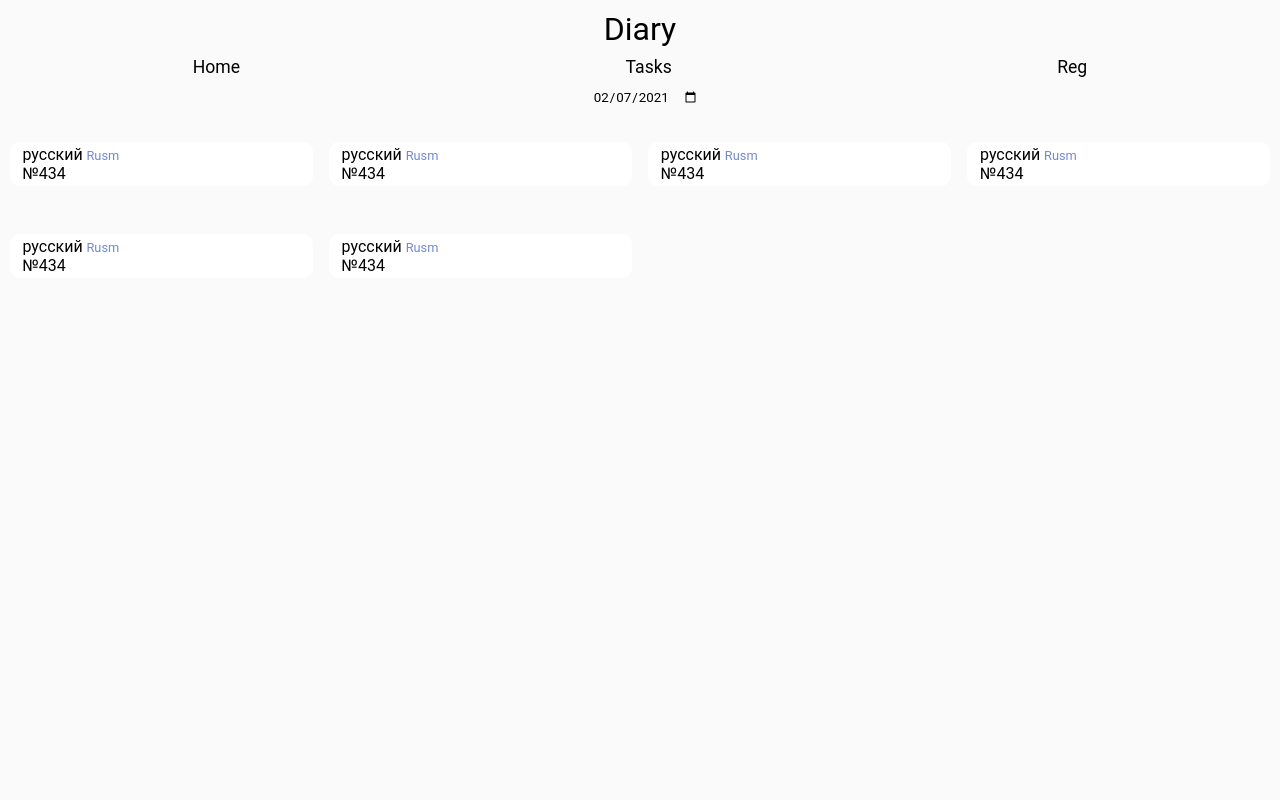
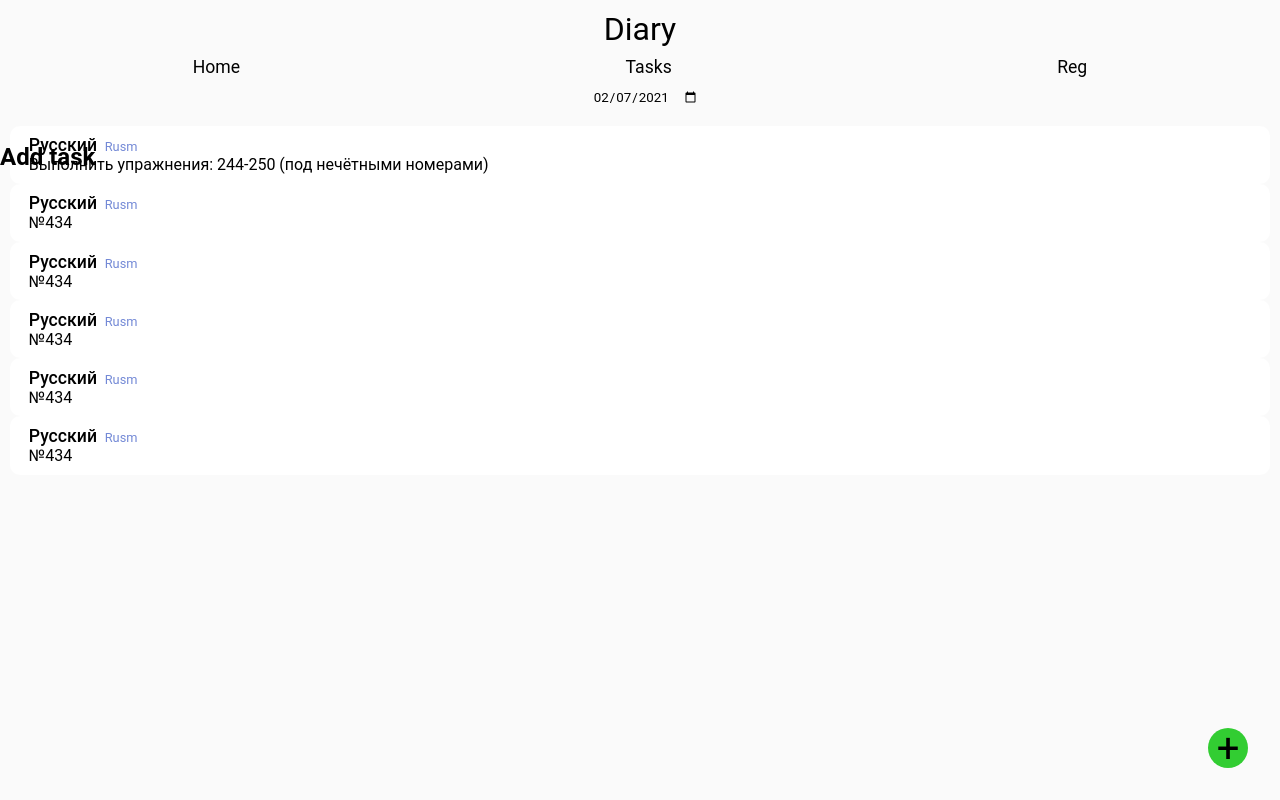
Before and after one commit to melnk300/diaryFront, a Vue app: page /tasks in a window 1280 px wide. Built offline with nearby package versions, Linux system fonts and the light colour scheme.

Commit message:
modified tasks

```diff
--- a/src/views/RegisterUser.vue
+++ b/src/views/RegisterUser.vue
@@ -41,12 +41,13 @@ export default {
     },
     registerUser: function () {
       if (this.password && this.name) {
-        axios.post(`${process.env.VUE_APP_HOST}:5000/api/reg`, {
+        axios.post(`http://${process.env.VUE_APP_HOST_CUSTOM}:5000/api/reg`, {
           name: this.name,
           password: this.password
-        }) //.then((res) => {
-        //   //  if (body.)
-        // })
+          // eslint-disable-next-line no-unused-vars
+        }).then((res) => {
+          localStorage.setItem('isReg', 1)
+        })
       }
     }
   }
--- a/src/views/Tasks.vue
+++ b/src/views/Tasks.vue
@@ -1,5 +1,11 @@
 <template>
   <div class="main">
+    <div class="pop_up-button">+</div>
+    <div class="pop_up-menu">
+      <div class="pop_up-content">
+        <h2>Add task</h2>
+      </div>
+    </div>
     <div class="date">
 <!--      <span class="back_arrow arrow">&#706;</span>-->
       <span class="today_date">
@@ -8,14 +14,12 @@
 <!--      <span class="forward_arrow arrow" v-on:click="addDay">&#707;</span>-->
     </div>
     <div class="content">
-      <div class="tasks" v-for="task in tasks" :key="tasks.indexOf(task)">
-        <div class="task-card">
-          <p class="meta">
-            <span class="subject">{{task.subject}}</span>
-            <span class="author">{{task.author}}</span>
-          </p>
-          <p class="task-content">{{task.task}}</p>
-        </div>
+      <div class="task-card" v-for="task in tasks" :key="tasks.indexOf(task)">
+        <p class="meta">
+          <span class="subject">{{task.subject}}</span>
+          <span class="author">{{task.author}}</span>
+        </p>
+        <p class="task-content">{{task.task}}</p>
       </div>
     </div>
   </div>
@@ -33,7 +37,7 @@ export default {
         {
           id: '1',
           subject: 'русский',
-          task: '№434',
+          task: 'Выполнить упражнения: 244-250 (под нечётными номерами)',
           author: 'Rusm'
         },
         {
@@ -74,19 +78,19 @@ export default {
 }
 </script>
 
+<style scoped>
+
+</style>
+
 <style scoped lang="less">
 
-  @media screen and (min-width: 480px) {
-    .content {
-      display: grid;
-    }
-
-    .tasks {
-      padding: 1em 0;
+  @media screen and (max-width: 991px) {
+    .task-card {
+      margin: .8em 0;
     }
   }
 
-  @media screen and (min-width: 992px) {
+  @media screen and (min-device-width: 992px) {
     .content {
       display: grid;
       grid-template-columns: 1fr 1fr 1fr 1fr;
@@ -112,14 +116,50 @@ export default {
   }
 
   .task-card {
-    padding: .2em .8em;
+    padding: .6em 1.2em;
     background-color: white;
     border-radius: 10px;
+
+    .subject {
+      font-weight: 500;
+      font-size: 1.1em;
+      text-transform: capitalize;
+    }
 
     .author {
       font-size: .8em;
       color: #7389d6;
-      padding: 0 .3em;
+      padding: 0 .6em;
+    }
+
+    .task-content {
+
     }
   }
+
+  .pop_up-button {
+    display: flex;
+    position: absolute;
+    bottom: .8em;
+    right: .8em;
+    width: 1em;
+    height: 1em;
+    font-size: 2.5em;
+    background-color: limegreen;
+    align-items: center;
+    justify-content: center;
+    border-radius: 50%;
+    cursor: pointer;
+  }
+
+  .pop_up-menu {
+    position: fixed;
+    margin: 5% auto
+  }
+
+  .pop_up-content {
+    display: flex;
+    align-items: center;
+    justify-content: center;
+  }
 </style>
```
